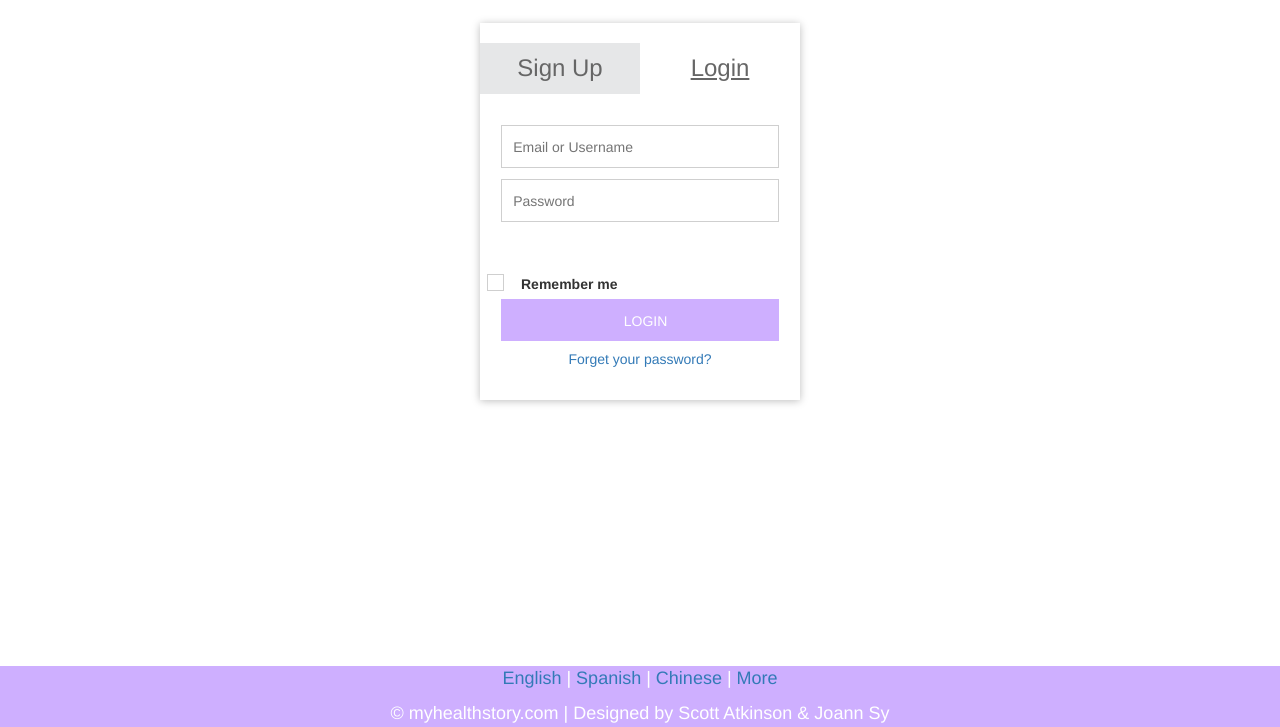
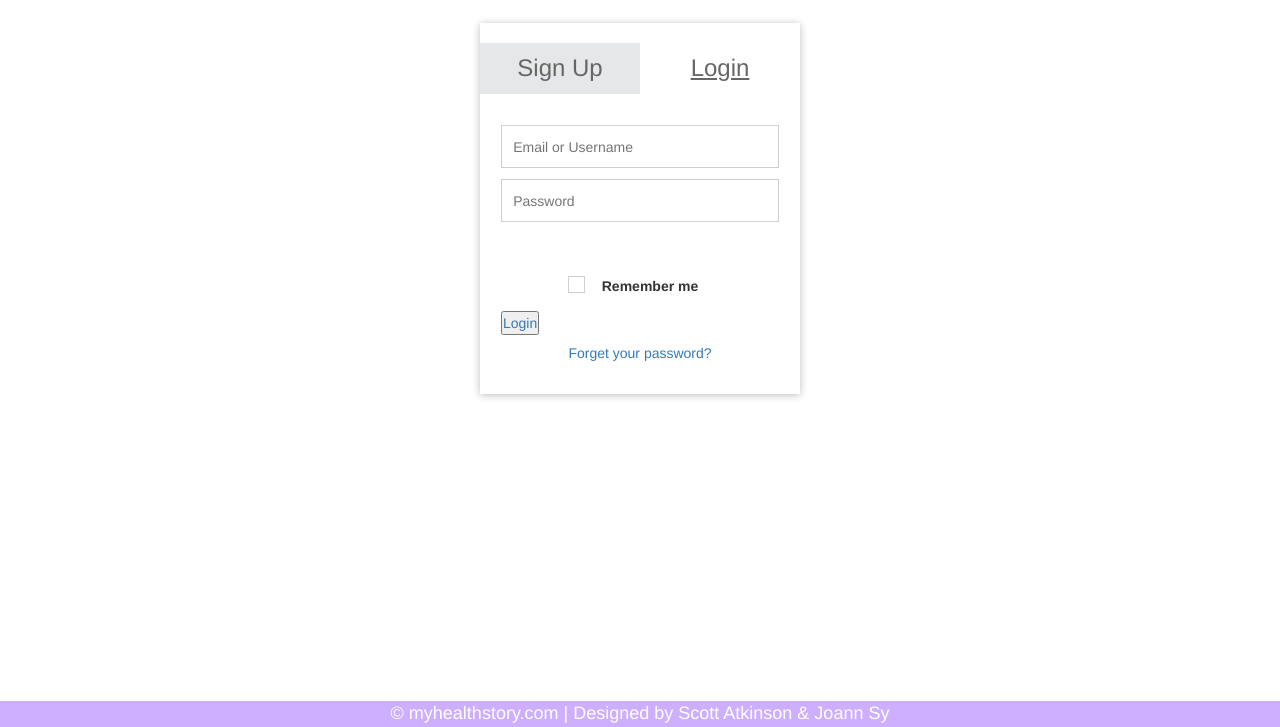
Before and after one commit to jsy20/jsy20.github.io, a plain HTML site: page login.html in a window 1280 px wide. Both pictures are taken after a click on the link "Login". Shown: the part 73-800 px from the top of the page. Drawn offline with nearby package versions, Linux system fonts and the light colour scheme.

Commit message:
fixed login buttons

```diff
--- a/login.html
+++ b/login.html
@@ -1,6 +1,6 @@
 <!-- NAVBAR -->
 <head>
-    <title>Login or Sign Up</title>
+  <title>My Health Story</title>
   <meta charset="utf-8">
   <meta name="viewport" content="width=device-width, initial-scale=1">
   <link href= "src/style.css" rel="stylesheet">
@@ -26,7 +26,6 @@
 </nav>
 
 <!--// NAVBAR -->
-
 <!-- LOGIN -->
 <div class="form-wrap">
   <div class="tabs">
@@ -40,8 +39,8 @@
         <input type="email" class="input" id="user_email" autocomplete="off" placeholder="Email">
         <input type="text" class="input" id="user_name" autocomplete="off" placeholder="Username">
         <input type="password" class="input" id="user_pass" autocomplete="off" placeholder="Password">
-        <input type="submit" class="button" value="Sign Up" formaction="overview.html">
       </form><!--.login-form-->
+      <a href="overview.html"><button class="login-button" value="signup">Sign Up</button></a>
       <div class="help-text">
         <p>By signing up, you agree to our</p>
         <p><a href="#">Terms of service</a></p>
@@ -52,10 +51,12 @@
       <form class="login-form" action="" method="post">
         <input type="text" class="input" id="user_login" autocomplete="off" placeholder="Email or Username">
         <input type="password" class="input" id="user_pass" autocomplete="off" placeholder="Password">
+        <div class="help-text"><p>
           <input type="checkbox" class="checkbox" id="remember_me">
-        <label for="remember_me">Remember me</label>
-        <input type="submit" class="button" value="Login" formaction="overview.html">
+          <label for="remember_me">Remember me</label></p>
+        </div>
       </form><!--.login-form-->
+      <a href="overview.html"><button class="login-button" value="login">Login</button></a>
       <div class="help-text">
         <p><a href="#">Forget your password?</a></p>
       </div><!--.help-text-->
@@ -66,19 +67,7 @@
 
     <!-- footer -->
 <div class="footer">
-  <div class="footer-content">
-    <div class="footer-section about"></div>
-    <div class="footer-section links"></div>
-    <div class="footer-section contact-form"></div>
-  </div>
-
   <div class="footer-bottom">
-    <ul>
-      <a li>English</a></li> |
-      <a li>Spanish</a></li> |
-      <a li>Chinese</a> </li>|
-      <a li>More</a></li>
-    </ul>
     &copy; myhealthstory.com | Designed by Scott Atkinson & Joann Sy
   </div>
 </div>
```
Lines whose indentation alone changed are shown as unchanged.
